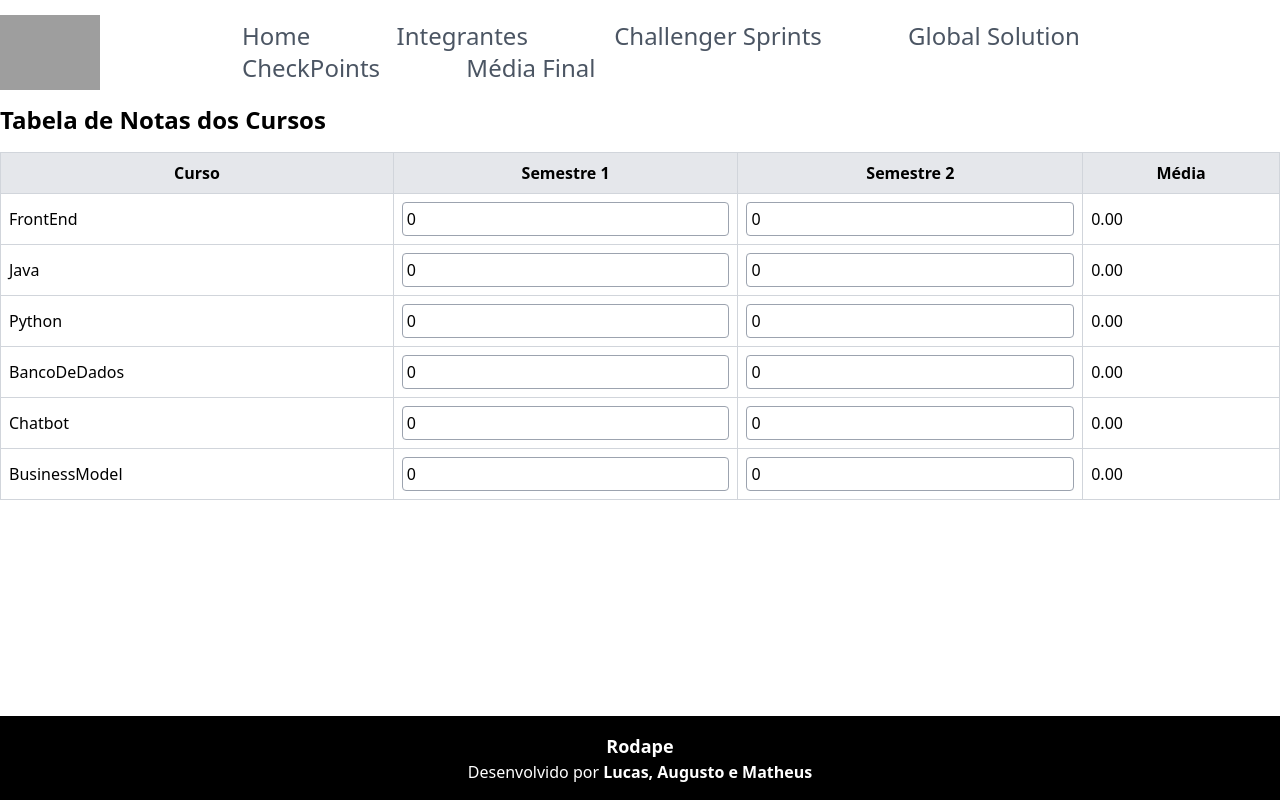
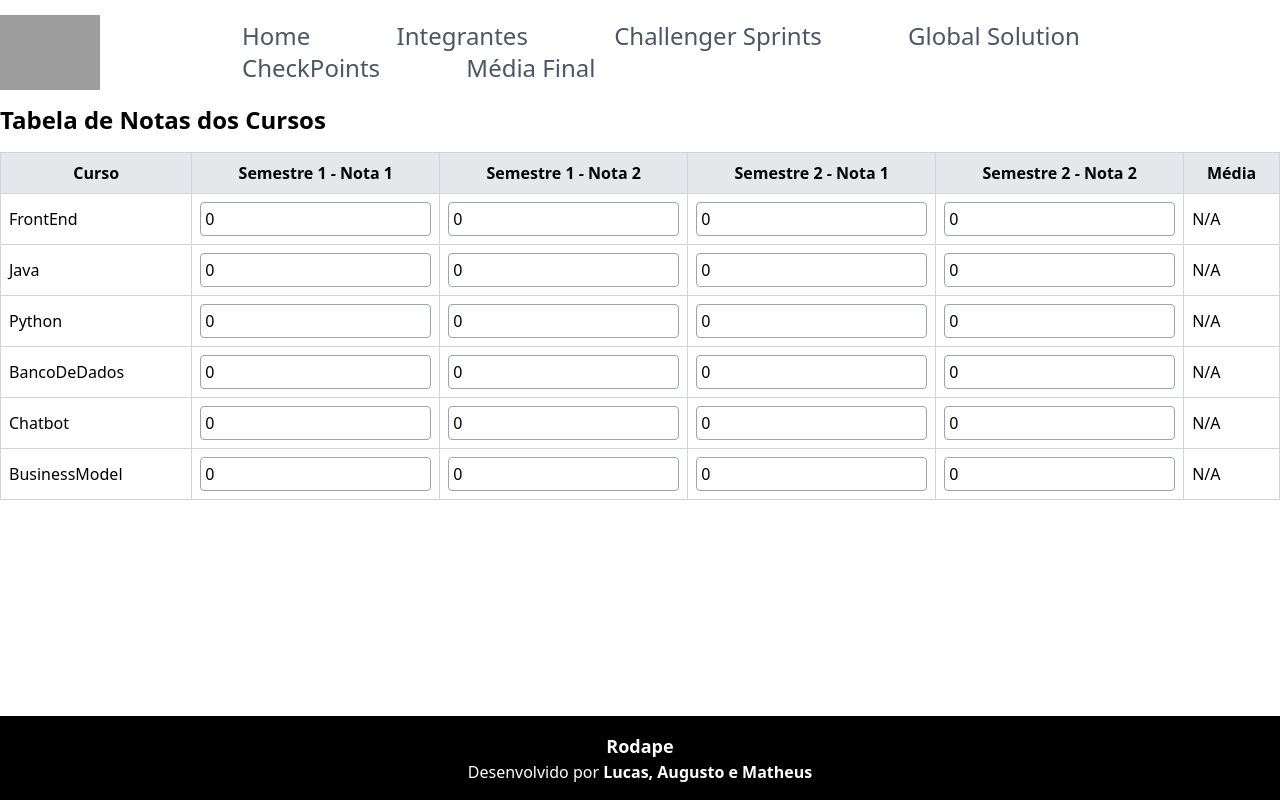
Before and after one commit to lopeslyra10/CP6---Front, a Next.js app in the folder cp6-front/: page /avaliacoes/ChallengerSprint in a window 1280 px wide. Built offline with nearby package versions, Linux system fonts and the light colour scheme; grey boxes are pictures that could not be loaded.

Commit message:
ataulizações no site

```diff
--- a/cp6-front/src/app/Components/Menu/Menu.tsx
+++ b/cp6-front/src/app/Components/Menu/Menu.tsx
@@ -6,7 +6,7 @@ export default function Menu() {
             <ul>
                 <li> <Link href="/">Home</Link> </li>
                 <li> <Link href="/Integrantes">Integrantes</Link> </li>
-                <li> <Link href="/Avaliacoes/ChallengerSprints">Challenger Sprints</Link> </li>
+                <li> <Link href="/Avaliacoes/ChallengerSprint">Challenger Sprints</Link> </li>
                 <li> <Link href="/Avaliacoes/GlobalSolution">Global Solution</Link> </li>
                 <li> <Link href="/Avaliacoes/CheckPoints">CheckPoints</Link> </li>
                 <li> <Link href="/Avaliacoes/MediaFinal">Média Final</Link> </li>
--- a/cp6-front/src/app/avaliacoes/ChallengerSprint/page.tsx
+++ b/cp6-front/src/app/avaliacoes/ChallengerSprint/page.tsx
@@ -12,12 +12,12 @@ interface Notas {
 
 const TabelaCursos: React.FC = () => {
   const [notas, setNotas] = useState<Notas>({
-    FrontEnd: [0, 0],
-    Java: [0, 0],
-    Python: [0, 0],
-    BancoDeDados: [0, 0],
-    Chatbot: [0, 0],
-    BusinessModel: [0, 0],
+    FrontEnd: [0, 0, 0, 0],
+    Java: [0, 0, 0, 0],
+    Python: [0, 0, 0, 0],
+    BancoDeDados: [0, 0, 0, 0],
+    Chatbot: [0, 0, 0, 0],
+    BusinessModel: [0, 0, 0, 0],
   });
 
   const handleNotaChange = (curso: keyof Notas, index: number, value: string) => {
@@ -25,18 +25,21 @@ const TabelaCursos: React.FC = () => {
     const nota = parseFloat(value);
 
     // Verifica se a nota está entre 0 e 100
-    if (nota >= 0 && nota <= 100) {
+    if (value === '') {
+      updatedNotas[curso][index] = 0; // Reseta a nota se o campo estiver vazio
+    } else if (nota >= 0 && nota <= 100) {
       updatedNotas[curso][index] = nota; // Atualiza a nota
-    } else if (value === '') {
-      updatedNotas[curso][index] = 0; // Reseta a nota se o campo estiver vazio
     }
 
     setNotas(updatedNotas);
   };
 
-  const calcularMedia = (curso: keyof Notas): number => {
+  const calcularMedia = (curso: keyof Notas): string => {
     const total = notas[curso].reduce((acc, nota) => acc + nota, 0);
-    return total / notas[curso].length;
+    const media = total / notas[curso].length;
+
+    // Verifica se a média é um número válido antes de formatar
+    return isNaN(media) || media === 0 ? 'N/A' : media.toFixed(2);
   };
 
   return (
@@ -46,8 +49,10 @@ const TabelaCursos: React.FC = () => {
         <thead>
           <tr className="bg-gray-200">
             <th className="border border-gray-300 p-2">Curso</th>
-            <th className="border border-gray-300 p-2">Semestre 1</th>
-            <th className="border border-gray-300 p-2">Semestre 2</th>
+            <th className="border border-gray-300 p-2">Semestre 1 - Nota 1</th>
+            <th className="border border-gray-300 p-2">Semestre 1 - Nota 2</th>
+            <th className="border border-gray-300 p-2">Semestre 2 - Nota 1</th>
+            <th className="border border-gray-300 p-2">Semestre 2 - Nota 2</th>
             <th className="border border-gray-300 p-2">Média</th>
           </tr>
         </thead>
@@ -55,7 +60,7 @@ const TabelaCursos: React.FC = () => {
           {Object.keys(notas).map((curso) => (
             <tr key={curso}>
               <td className="border border-gray-300 p-2">{curso}</td>
-              {[0, 1].map((index) => (
+              {[0, 1, 2, 3].map((index) => (
                 <td key={index} className="border border-gray-300 p-2">
                   <input
                     type="number"
@@ -69,7 +74,7 @@ const TabelaCursos: React.FC = () => {
                 </td>
               ))}
               <td className="border border-gray-300 p-2">
-                {calcularMedia(curso as keyof Notas).toFixed(2)}
+                {calcularMedia(curso as keyof Notas)}
               </td>
             </tr>
           ))}
--- a/cp6-front/src/app/avaliacoes/MediaFinal/page.tsx
+++ b/cp6-front/src/app/avaliacoes/MediaFinal/page.tsx
@@ -9,9 +9,9 @@ type Notas = {
 
 const MediaTabela: React.FC = () => {
   const [notas, setNotas] = useState<Notas>({
-    CheckPoints: [0, 0],
-    ChallengerSprints: [0, 0],
-    GlobalSolution: [0, 0],
+    CheckPoints: [0, 0, 0], // 3 notas para CheckPoints
+    ChallengerSprints: [0, 0, 0], // 3 notas para Challenger Sprints
+    GlobalSolution: [0, 0, 0], // 3 notas para Global Solution
   });
 
   const handleNotaChange = (disciplina: keyof Notas, index: number, value: string) => {
@@ -28,9 +28,17 @@ const MediaTabela: React.FC = () => {
     setNotas(updatedNotas);
   };
 
-  const calcularMedia = (notas: number[]) => {
-    const soma = notas.reduce((acc, curr) => acc + curr, 0);
-    return (soma / notas.length).toFixed(2);
+  const calcularMedia = () => {
+    const notasValidas = [
+      ...notas.CheckPoints.filter(nota => nota > 0),
+      ...notas.ChallengerSprints.filter(nota => nota > 0),
+      ...notas.GlobalSolution.filter(nota => nota > 0),
+    ]; // Junta todas as notas válidas
+
+    if (notasValidas.length === 0) return 'N/A'; // Se não houver notas válidas, retorna 'N/A'
+
+    const soma = notasValidas.reduce((acc, curr) => acc + curr, 0);
+    return (soma / notasValidas.length).toFixed(2); // Calcula a média
   };
 
   return (
@@ -42,14 +50,14 @@ const MediaTabela: React.FC = () => {
             <th className="border border-gray-300 p-2">Disciplina</th>
             <th className="border border-gray-300 p-2">Nota 1</th>
             <th className="border border-gray-300 p-2">Nota 2</th>
-            <th className="border border-gray-300 p-2">Média</th>
+            <th className="border border-gray-300 p-2">Nota 3</th>
           </tr>
         </thead>
         <tbody>
           {Object.keys(notas).map((disciplina) => (
             <tr key={disciplina}>
               <td className="border border-gray-300 p-2">{disciplina}</td>
-              {[0, 1].map((index) => (
+              {[0, 1, 2].map((index) => (
                 <td key={index} className="border border-gray-300 p-2">
                   <input
                     type="number"
@@ -62,13 +70,14 @@ const MediaTabela: React.FC = () => {
                   />
                 </td>
               ))}
-              <td className="border border-gray-300 p-2">
-                {calcularMedia(notas[disciplina as keyof Notas])}
-              </td>
             </tr>
           ))}
         </tbody>
       </table>
+      <div className="mt-4">
+        <h2 className="text-xl font-bold">Média Geral:</h2>
+        <p className="text-lg">{calcularMedia()}</p>
+      </div>
     </div>
   );
 };
```
